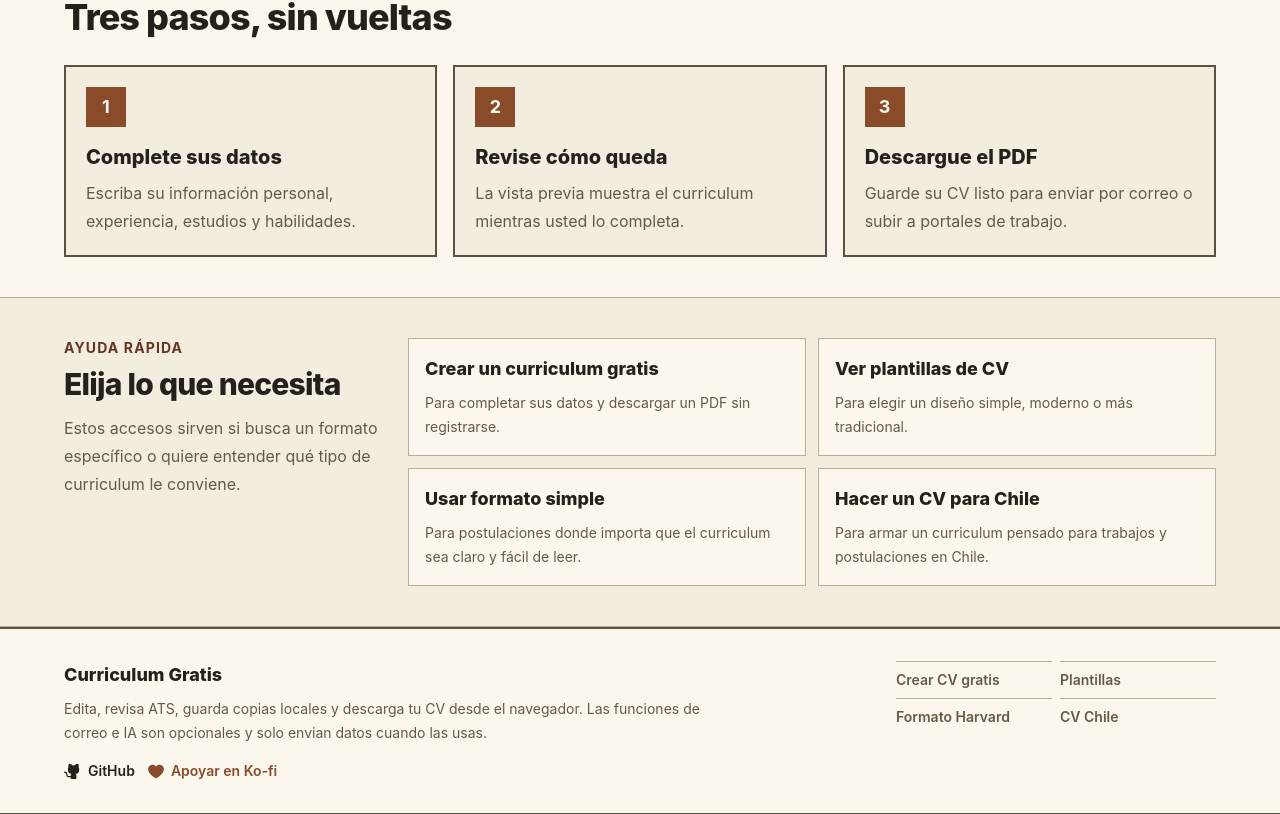
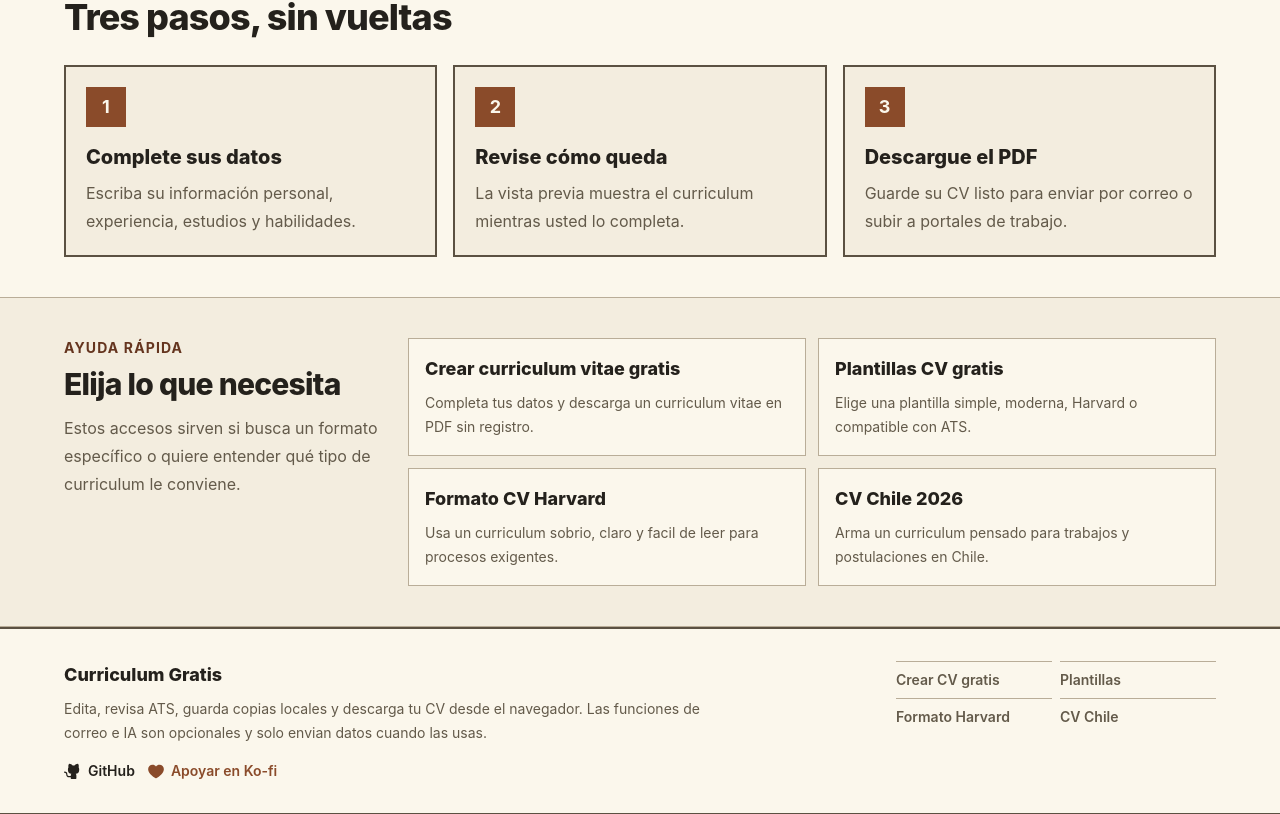
Before and after one commit to BrunoAlpezdev/curriculum-gratis-release, a Next.js app: page / in a window 1280 px wide. Shown: the part 842-1656 px from the top of the page. Built offline with nearby package versions, Linux system fonts and the light colour scheme; no server answers.

Commit message:
Improve SEO metadata and internal links

```diff
--- a/src/app/crear-cv-gratis/page.tsx
+++ b/src/app/crear-cv-gratis/page.tsx
@@ -2,15 +2,15 @@ import type { Metadata } from "next"
 import { SeoPage, type SeoPageContent } from "@/app/seo-pages"
 
 export const metadata: Metadata = {
-  title: "Crear CV Gratis Online | Descargar en PDF sin Registro",
+  title: "Crear CV Gratis Online en Chile | PDF sin Registro",
   description:
-    "Crea tu CV gratis online en minutos. Completa tus datos, elige una plantilla profesional y descarga tu curriculum vitae en PDF sin registro.",
+    "Crea tu CV gratis online en Chile. Completa tus datos, elige una plantilla profesional y descarga tu curriculum vitae en PDF sin registro.",
   alternates: { canonical: "/crear-cv-gratis" },
 }
 
 const content: SeoPageContent = {
   eyebrow: "Crear CV gratis",
-  title: "Crear CV gratis online y descargarlo en PDF",
+  title: "Crear CV gratis online en Chile y descargarlo en PDF",
   description:
     "Entrada directa para completar datos, revisar el CV y descargarlo en PDF. Ideal si ya quieres empezar, sin comparar formatos primero.",
   primaryCta: { label: "Crear mi CV ahora", href: "/editor" },
--- a/src/app/cv-chile/page.tsx
+++ b/src/app/cv-chile/page.tsx
@@ -2,9 +2,9 @@ import type { Metadata } from "next"
 import { SeoPage, type SeoPageContent } from "@/app/seo-pages"
 
 export const metadata: Metadata = {
-  title: "CV Chile 2026 | Crear Curriculum Vitae Gratis en PDF",
+  title: "CV Chile 2026 | Curriculum Vitae Gratis en PDF",
   description:
-    "Crea un CV para Chile en 2026. Formato profesional, plantillas gratis, opciones ATS y descarga en PDF sin registro.",
+    "Crea un CV para Chile en 2026. Curriculum vitae profesional, plantillas gratis, opciones ATS y descarga en PDF sin registro.",
   alternates: { canonical: "/cv-chile" },
 }
 
@@ -12,7 +12,7 @@ const content: SeoPageContent = {
   eyebrow: "CV Chile 2026",
   title: "CV Chile 2026: crea tu curriculum vitae gratis",
   description:
-    "Guia practica para armar un curriculum pensado para procesos laborales en Chile, con secciones relevantes, claridad y descarga PDF.",
+    "Guia practica para armar un curriculum vitae pensado para procesos laborales en Chile, con secciones relevantes, claridad y descarga PDF.",
   primaryCta: { label: "Crear CV para Chile", href: "/editor" },
   secondaryCta: { label: "Ver plantillas recomendadas", href: "/plantillas-cv-gratis" },
   primaryKeyword: "cv chile",
--- a/src/app/formato-cv-harvard/page.tsx
+++ b/src/app/formato-cv-harvard/page.tsx
@@ -2,9 +2,9 @@ import type { Metadata } from "next"
 import { SeoPage, type SeoPageContent } from "@/app/seo-pages"
 
 export const metadata: Metadata = {
-  title: "Formato CV Harvard Gratis | Curriculum Sobrio en PDF",
+  title: "Formato CV Harvard Gratis | Plantilla Sobria PDF",
   description:
-    "Crea un CV con formato Harvard gratis. Usa una estructura clasica, sobria y facil de leer, ideal para postulaciones profesionales y ATS.",
+    "Crea un CV con formato Harvard gratis. Usa una plantilla clasica, sobria y facil de leer, ideal para postulaciones profesionales y ATS.",
   alternates: { canonical: "/formato-cv-harvard" },
 }
 
--- a/src/app/layout.tsx
+++ b/src/app/layout.tsx
@@ -8,6 +8,40 @@ const SITE_URL = "https://curriculum-gratis.cl"
 const TITLE = "Curriculum Vitae Gratis Chile 2026 | Crear CV en PDF"
 const DESCRIPTION =
   "Crea tu curriculum vitae gratis en Chile. Usa plantillas CV profesionales, formato Harvard o ATS, personaliza tu CV y descargalo en PDF sin registro."
+const LOGO_URL = `${SITE_URL}/logo-512.png`
+
+const ORGANIZATION = {
+  "@type": "Organization",
+  name: "Curriculum Gratis",
+  url: SITE_URL,
+  logo: LOGO_URL,
+}
+
+const ORGANIZATION_JSON_LD = {
+  "@context": "https://schema.org",
+  ...ORGANIZATION,
+}
+
+const WEBSITE_JSON_LD = {
+  "@context": "https://schema.org",
+  "@type": "WebSite",
+  name: "Curriculum Gratis",
+  url: SITE_URL,
+  inLanguage: "es-CL",
+  publisher: ORGANIZATION,
+}
+
+const SOFTWARE_JSON_LD = {
+  "@context": "https://schema.org",
+  "@type": "SoftwareApplication",
+  name: "Curriculum Gratis",
+  url: SITE_URL,
+  image: LOGO_URL,
+  applicationCategory: "BusinessApplication",
+  operatingSystem: "Web",
+  offers: { "@type": "Offer", price: "0", priceCurrency: "CLP" },
+  description: DESCRIPTION,
+}
 
 export const metadata: Metadata = {
   title: {
@@ -18,6 +52,7 @@ export const metadata: Metadata = {
   authors: [{ name: "Curriculum Gratis" }],
   creator: "Curriculum Gratis",
   metadataBase: new URL(SITE_URL),
+  manifest: "/site.webmanifest",
   icons: {
     icon: [
       { url: "/favicon.ico", sizes: "any" },
@@ -69,18 +104,15 @@ export default function RootLayout({
           </Script>
           <script
             type="application/ld+json"
-            dangerouslySetInnerHTML={{
-              __html: JSON.stringify({
-                "@context": "https://schema.org",
-                "@type": "SoftwareApplication",
-                name: "Curriculum Gratis",
-                url: SITE_URL,
-                applicationCategory: "BusinessApplication",
-                operatingSystem: "Web",
-                offers: { "@type": "Offer", price: "0", priceCurrency: "CLP" },
-                description: DESCRIPTION,
-              }),
-            }}
+            dangerouslySetInnerHTML={{ __html: JSON.stringify(ORGANIZATION_JSON_LD) }}
+          />
+          <script
+            type="application/ld+json"
+            dangerouslySetInnerHTML={{ __html: JSON.stringify(WEBSITE_JSON_LD) }}
+          />
+          <script
+            type="application/ld+json"
+            dangerouslySetInnerHTML={{ __html: JSON.stringify(SOFTWARE_JSON_LD) }}
           />
           {children}
           <Analytics />
--- a/src/app/page.tsx
+++ b/src/app/page.tsx
@@ -132,24 +132,24 @@ const HOW_TO_JSON_LD = {
 
 const KEYWORD_GROUPS = [
   {
-    title: "Crear un curriculum gratis",
+    title: "Crear curriculum vitae gratis",
     href: "/crear-cv-gratis",
-    text: "Para completar sus datos y descargar un PDF sin registrarse.",
+    text: "Completa tus datos y descarga un curriculum vitae en PDF sin registro.",
   },
   {
-    title: "Ver plantillas de CV",
+    title: "Plantillas CV gratis",
     href: "/plantillas-cv-gratis",
-    text: "Para elegir un diseño simple, moderno o más tradicional.",
+    text: "Elige una plantilla simple, moderna, Harvard o compatible con ATS.",
   },
   {
-    title: "Usar formato simple",
+    title: "Formato CV Harvard",
     href: "/formato-cv-harvard",
-    text: "Para postulaciones donde importa que el curriculum sea claro y fácil de leer.",
+    text: "Usa un curriculum sobrio, claro y facil de leer para procesos exigentes.",
   },
   {
-    title: "Hacer un CV para Chile",
+    title: "CV Chile 2026",
     href: "/cv-chile",
-    text: "Para armar un curriculum pensado para trabajos y postulaciones en Chile.",
+    text: "Arma un curriculum pensado para trabajos y postulaciones en Chile.",
   },
 ]
 
--- a/src/app/plantillas-cv-gratis/page.tsx
+++ b/src/app/plantillas-cv-gratis/page.tsx
@@ -12,9 +12,9 @@ import { cn } from "@/components/ui/cn"
 import { PLANTILLAS } from "@/lib/constantes"
 
 export const metadata: Metadata = {
-  title: "Plantillas CV Gratis | Formatos Profesionales en PDF",
+  title: "Plantillas CV Gratis para Chile | PDF y ATS",
   description:
-    "Elige plantillas CV gratis: clasica, moderna, colorida o minimalista. Personaliza colores, fuente y descarga tu curriculum en PDF.",
+    "Elige plantillas CV gratis para Chile: clasica, moderna, colorida o minimalista. Personaliza colores, fuente y descarga tu curriculum en PDF.",
   alternates: { canonical: "/plantillas-cv-gratis" },
 }
 
@@ -77,7 +77,7 @@ export default function PlantillasCvGratisPage() {
                   Elige una plantilla segun tu postulacion.
                 </Text>
                 <Text variant="bodyLarge" className="mt-5 max-w-3xl">
-                  No todos los CV necesitan verse iguales. Usa una plantilla ATS para portales laborales o una visual cuando quieras destacar estilo, competencias y presencia.
+                  No todos los CV necesitan verse iguales. Usa una plantilla CV ATS para portales laborales o una visual cuando quieras destacar estilo, competencias y presencia.
                 </Text>
               </div>
               <Surface variant="heroCard" className="p-5">
@@ -92,6 +92,32 @@ export default function PlantillasCvGratisPage() {
                 </Text>
               </Surface>
             </div>
+          </div>
+        </Surface>
+
+        <Surface as="section" variant="page" className="border-b border-border-subtle px-4 py-10 md:px-6">
+          <div className="mx-auto grid max-w-6xl gap-4 md:grid-cols-3">
+            <Surface as="article" variant="cardOnPage" className="p-5">
+              <Text as="h2" variant="cardTitle">Plantilla CV Harvard</Text>
+              <Text className="mt-2">Para postulaciones formales donde conviene priorizar lectura, orden y compatibilidad ATS.</Text>
+              <Link href="/formato-cv-harvard" className="mt-4 inline-flex font-extrabold text-action-primary underline decoration-2 underline-offset-4">
+                Ver formato CV Harvard
+              </Link>
+            </Surface>
+            <Surface as="article" variant="cardOnPage" className="p-5">
+              <Text as="h2" variant="cardTitle">CV para Chile</Text>
+              <Text className="mt-2">Guia para ordenar secciones, logros y datos utiles para procesos laborales chilenos.</Text>
+              <Link href="/cv-chile" className="mt-4 inline-flex font-extrabold text-action-primary underline decoration-2 underline-offset-4">
+                Leer guia CV Chile 2026
+              </Link>
+            </Surface>
+            <Surface as="article" variant="cardOnPage" className="p-5">
+              <Text as="h2" variant="cardTitle">Crear CV gratis</Text>
+              <Text className="mt-2">Si ya sabes que plantilla usar, entra directo al editor y descarga tu PDF sin registro.</Text>
+              <Link href="/crear-cv-gratis" className="mt-4 inline-flex font-extrabold text-action-primary underline decoration-2 underline-offset-4">
+                Crear CV gratis online
+              </Link>
+            </Surface>
           </div>
         </Surface>
 
```
Also changed, not shown: public/site.webmanifest (added).
